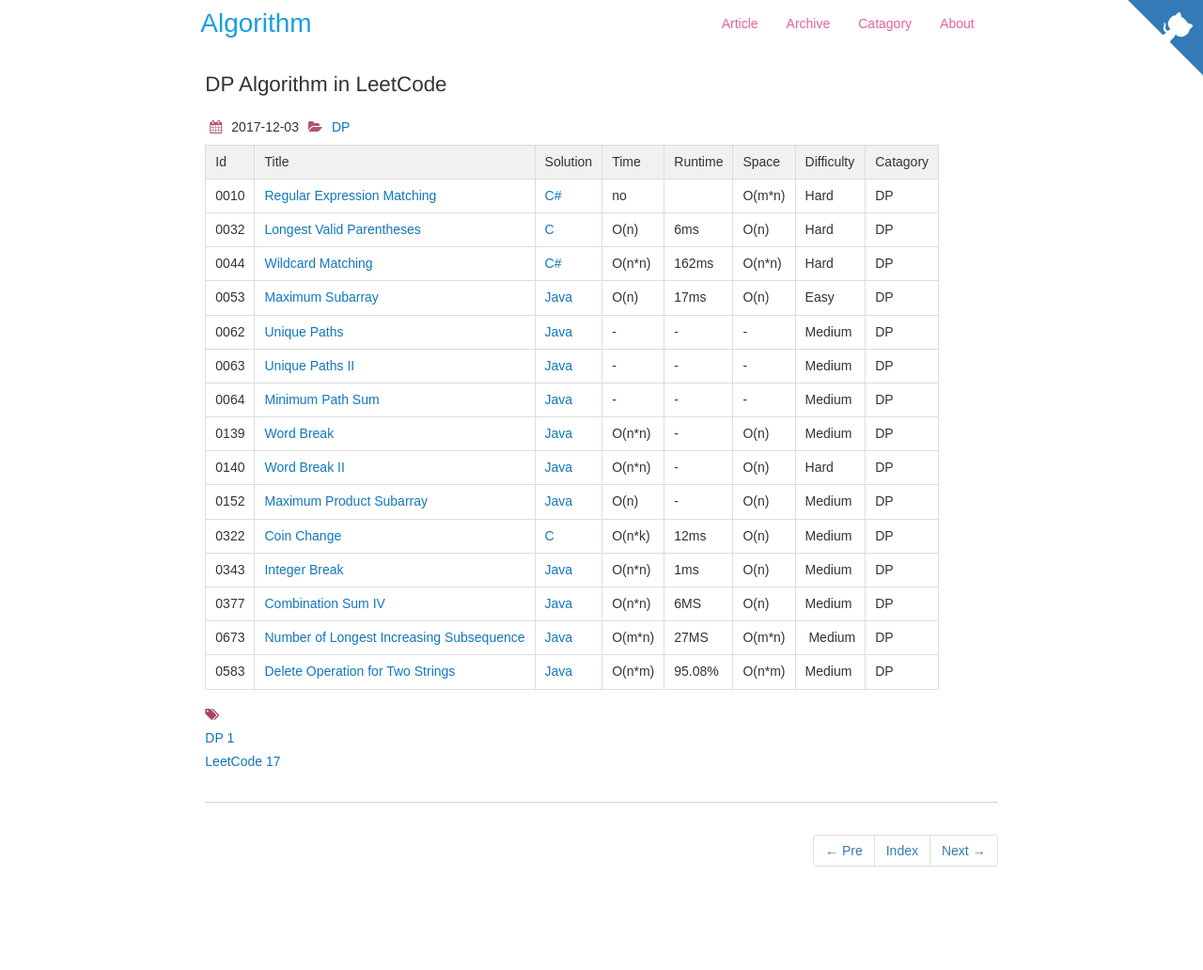
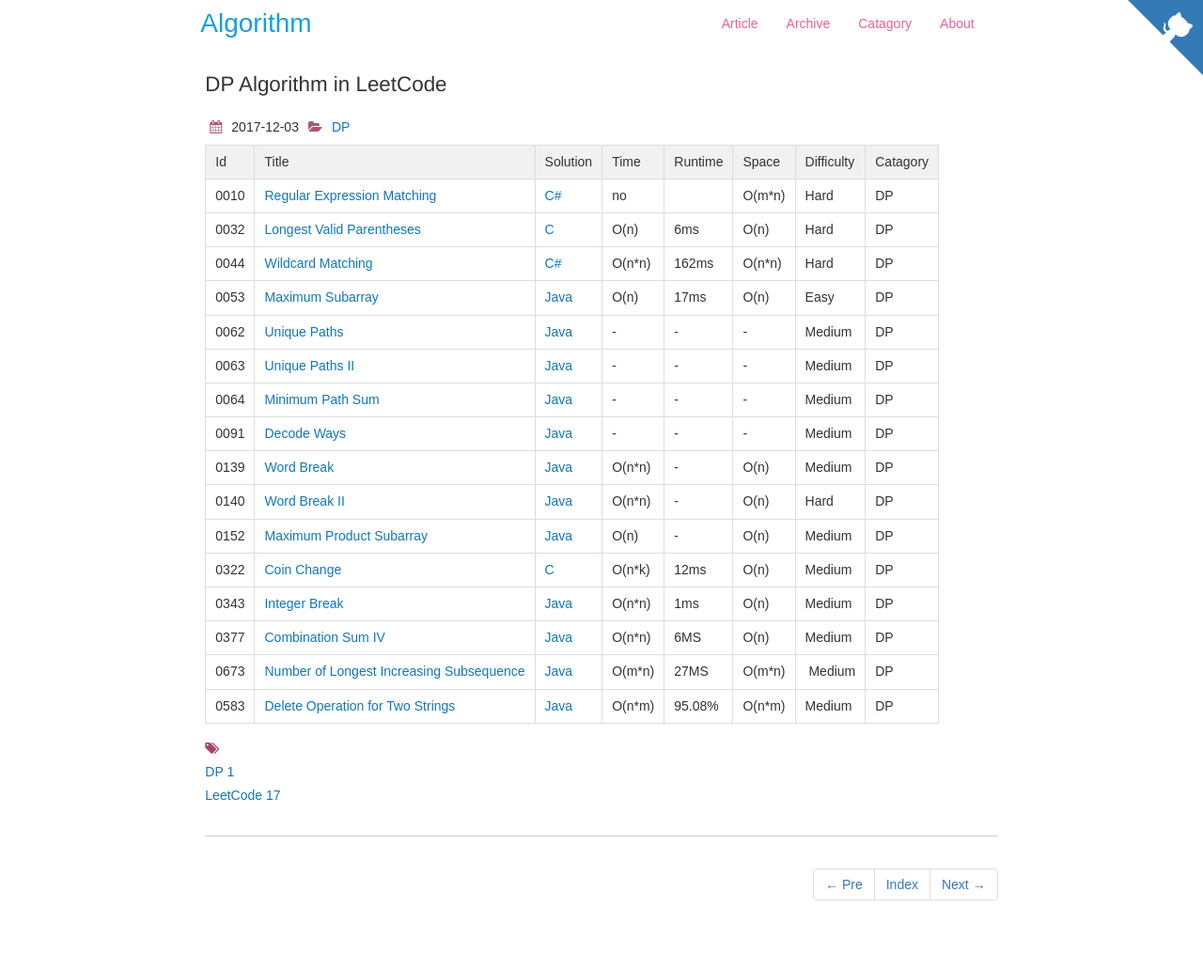
Before and after one commit to dunso/algorithm, a Jekyll site: the page built from docs/_posts/2017-12-03-DP.md, in a window 1280 px wide. Shown: the whole page at 94% size. Built offline with Jekyll 4.4.1, drawn with Linux system fonts in a browser that asks for light colours; nearby versions of some CDN libraries; before the commit the page ends 996 px from its top, so only the background shows below that.

Commit message:
Add index of LeetCode0091.java to docs

```diff
--- a/docs/_posts/2017-12-03-DP.md
+++ b/docs/_posts/2017-12-03-DP.md
@@ -19,6 +19,7 @@
 |0062|[Unique Paths](https://leetcode.com/problems/unique-paths) | [Java](https://e.srl/leetcode-61/)  |-|-|-|  Medium |DP|
 |0063|[Unique Paths II](https://leetcode.com/problems/unique-paths-ii) | [Java](https://e.srl/leetcode-63/)  |-|-|-|  Medium |DP|
 |0064|[Minimum Path Sum](https://leetcode.com/problems/minimum-path-sum) | [Java](https://e.srl/leetcode-64/)  |-|-|-|  Medium |DP|
+|0091|[Decode Ways](https://leetcode.com/problems/decode-ways) | [Java](https://e.srl/leetcode-91/)  |-|-|-|  Medium |DP|
 |0139|[Word Break](https://leetcode.com/problems/word-break/) | [Java](https://e.srl/leetcode-139/)  | O(n\*n) |-| O(n)  |  Medium |DP|
 |0140|[Word Break II](https://leetcode.com/problems/word-break-ii/) | [Java](https://e.srl/leetcode-140/)  | O(n\*n) |-| O(n)  |  Hard |DP|
 |0152|[Maximum Product Subarray](https://leetcode.com/problems/maximum-product-subarray/) | [Java](https://e.srl/leetcode-152/)  | O(n) |-| O(n)  |  Medium |DP|
```
